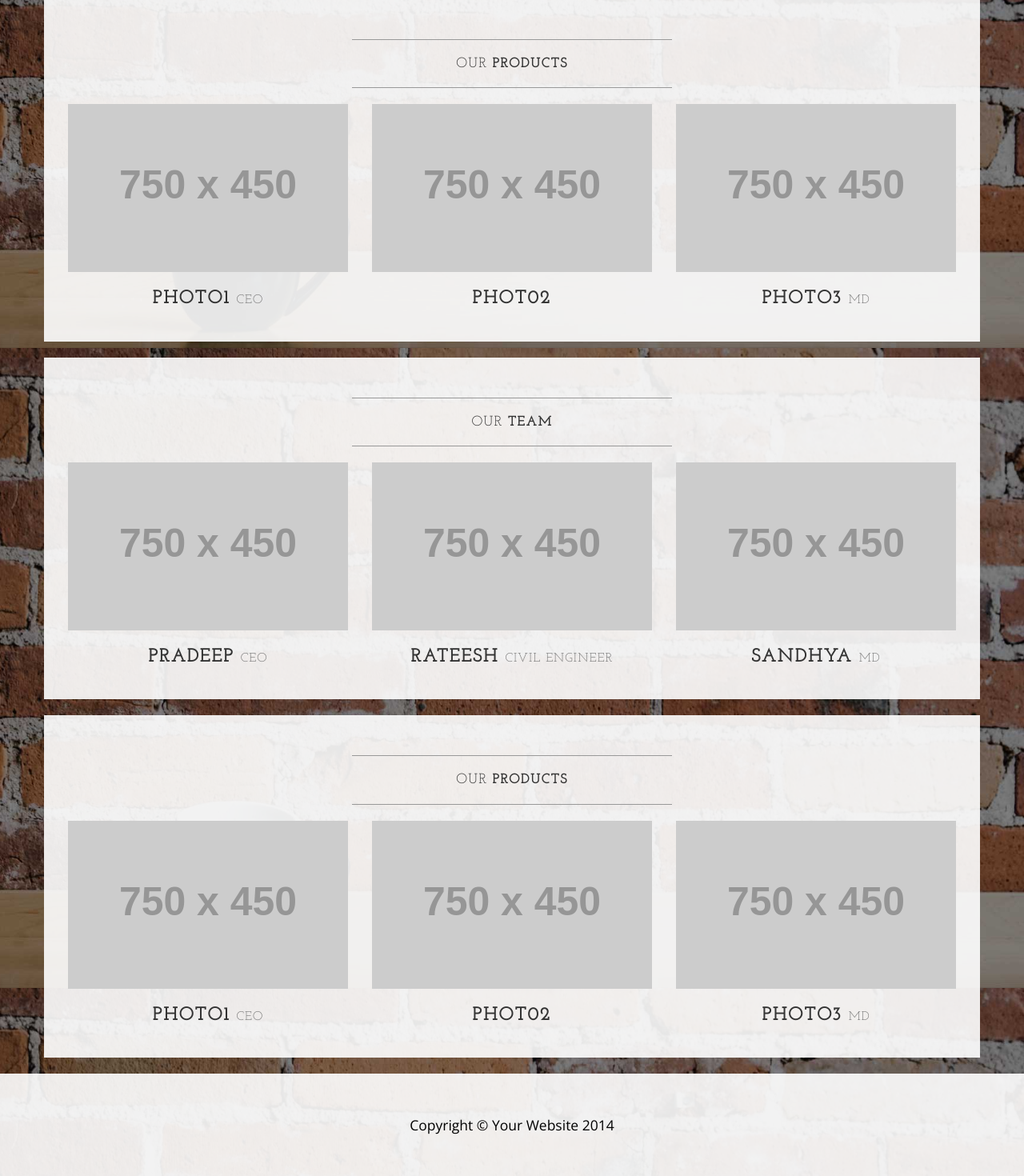
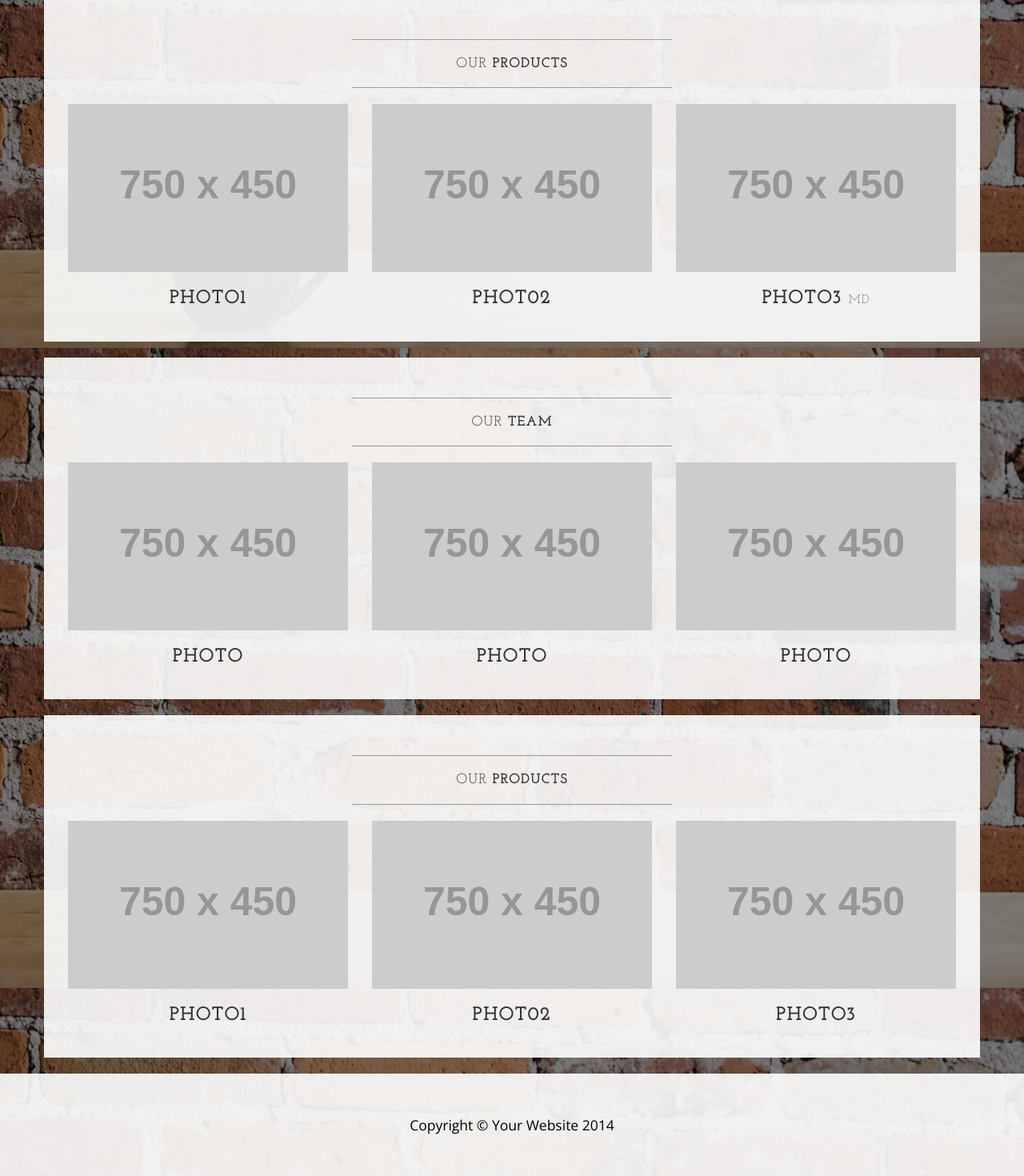
Before and after one commit to Sandhya7263/RPskypool, a Rails app: page /gallery in a window 1280 px wide. Shown: the part 365-1835 px from the top of the page at 80% size. Run offline with Rails 7, Linux system fonts and the light colour scheme; grey boxes labelled with a size stand in for pictures from a placeholder-image service; style sheets or scripts are compiled from the project's sources; some libraries are stand-ins or nearby versions.

Commit message:
gallery changes

```diff
--- a/app/views/home/photo_gallery.html.erb
+++ b/app/views/home/photo_gallery.html.erb
@@ -1,5 +1,4 @@
 <div class="container">
-
   <div class="row">
     <div class="box">
       <div class="col-lg-12">
@@ -12,7 +11,7 @@
       <div class="col-sm-4 text-center">
         <img class="img-responsive" src="http://placehold.it/750x450" alt=""/>
         <h3>Photo1
-          <small>CEO</small>
+          <small></small>
         </h3>
       </div>
       <div class="col-sm-4 text-center">
@@ -42,20 +41,20 @@
       </div>
       <div class="col-sm-4 text-center">
         <img class="img-responsive" src="http://placehold.it/750x450" alt=""/>
-        <h3>Pradeep
-          <small>CEO</small>
+        <h3>Photo
+          <small></small>
         </h3>
       </div>
       <div class="col-sm-4 text-center">
         <img class="img-responsive" src="http://placehold.it/750x450" alt=""/>
-        <h3>Rateesh
-          <small>Civil Engineer</small>
+        <h3>Photo
+          <small></small>
         </h3>
       </div>
       <div class="col-sm-4 text-center">
         <img class="img-responsive" src="http://placehold.it/750x450" alt=""/>
-        <h3>Sandhya
-          <small>MD</small>
+        <h3>Photo
+          <small></small>
         </h3>
       </div>
       <div class="clearfix"></div>
@@ -74,7 +73,7 @@
       <div class="col-sm-4 text-center">
         <img class="img-responsive" src="http://placehold.it/750x450" alt=""/>
         <h3>Photo1
-          <small>CEO</small>
+          <small></small>
         </h3>
       </div>
       <div class="col-sm-4 text-center">
@@ -86,7 +85,7 @@
       <div class="col-sm-4 text-center">
         <img class="img-responsive" src="http://placehold.it/750x450" alt=""/>
         <h3>Photo3
-          <small>MD</small>
+          <small></small>
         </h3>
       </div>
       <div class="clearfix"></div>
```
